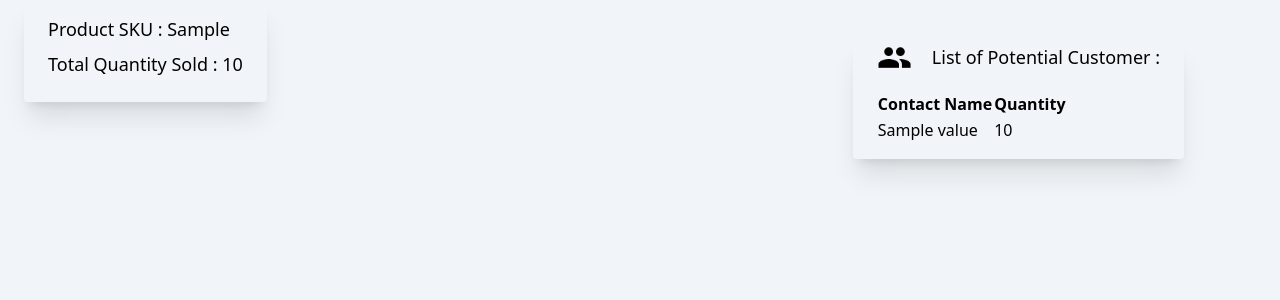
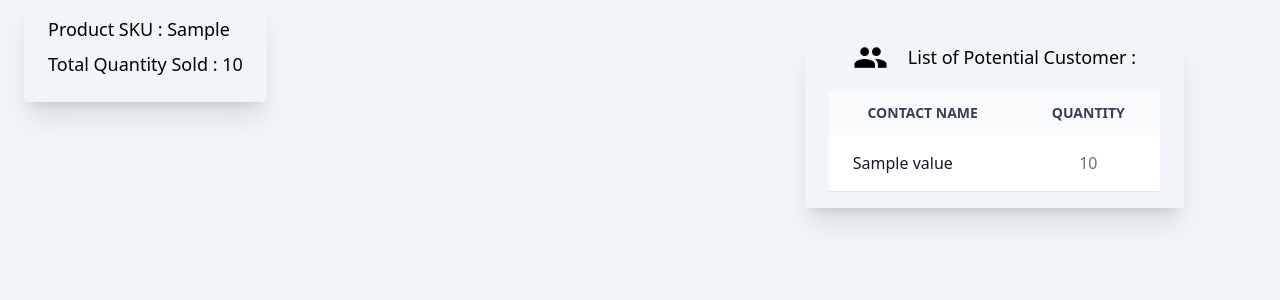
Before and after one commit to TzeXuan/E-commerce, a Flask app: template templates/demand.html in a window 1280 px wide. Shown: the part 144-444 px from the top of the page. Run offline with Flask 2, Linux system fonts and the light colour scheme; the template is opened without the code that fills it: most values are stand-ins (such as "Sample title", 1, 10 or a date in 2020); some libraries are stand-ins or nearby versions.

Commit message:
complete table design

```diff
--- a/templates/demand.html
+++ b/templates/demand.html
@@ -33,21 +33,24 @@
                 </div>
             </div>
 
-            <div class="float-right max-w-sm mr-24 mt-10 rounded overflow-hidden shadow-xl">
-                <div class="w-full px-6 py-0 flex flex-row items-center">
+            <div class="float-right max-w-lg mr-24 mt-10 rounded overflow-hidden shadow-xl">
+                <div class="w-full px-12 py-0 flex flex-row items-center">
                     <img src="{{url_for('static', filename='people.png')}}" width="35px">
                     <div class="text-[18px] ml-5">List of Potential Customer : </div>
                 </div>
-                <div class="w-full px-6 py-4 items-center flex-col">
-                    <table class="centered thick-border">
-                        <tr>
-                                <th>Contact Name</th>
-                                <th>Quantity</th>
-                        </tr>
+                <div class="w-full px-6 py-4 items-center">
+                    <table class="w-full text-base text-gray-500 dark:text-gray-400">
+                        <thead class="text-sm text-gray-700 uppercase bg-gray-50 dark:bg-gray-700 dark:text-gray-400">
+                            <tr>
+                                    <th scope="col" class="py-3 px-6">Contact Name</th>
+                                    <th scope="col" class="py-3 px-6">Quantity</th>
+                            </tr>
+                        </thead>
                             {% for key, value in datasetCustomer.iterrows() %}
-                                <tr>
-                                    <td>{{ value['Contact Name'] }}</td>
-                                    <td>{{ value['Quantity'] }}</td>
+                                <tr class="bg-white border-b dark:bg-gray-800 dark:border-gray-700">
+                                    <td scope="row" class="py-4 px-6 font-medium text-gray-900 whitespace-nowrap dark:text-white">
+                                        {{ value['Contact Name'] }}</td>
+                                    <td class= "text-center py-4 px-6">{{ value['Quantity'] }}</td>
                                 </tr>
                             {% endfor %}
                     </table>
```
Also changed, not shown: 1 other file.
